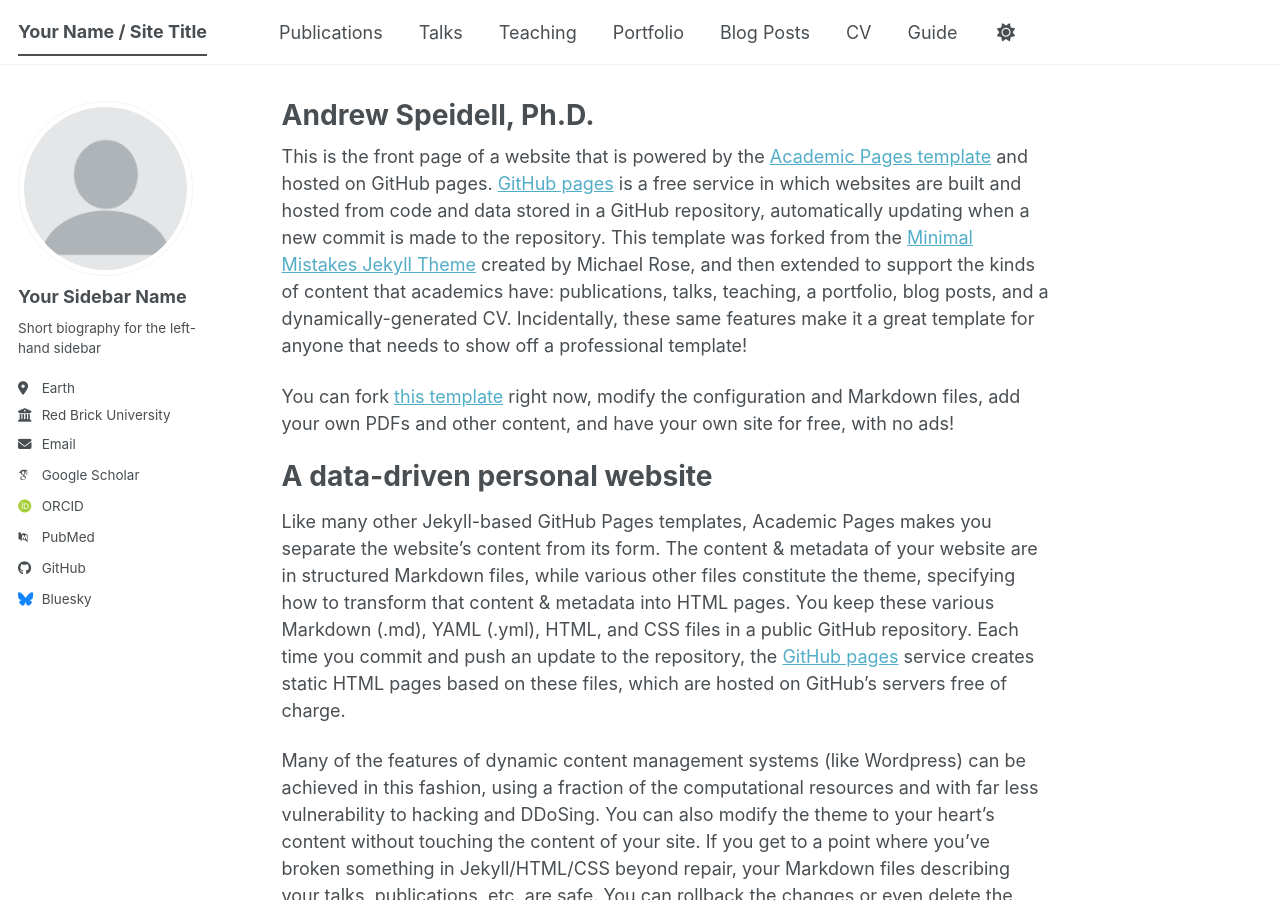
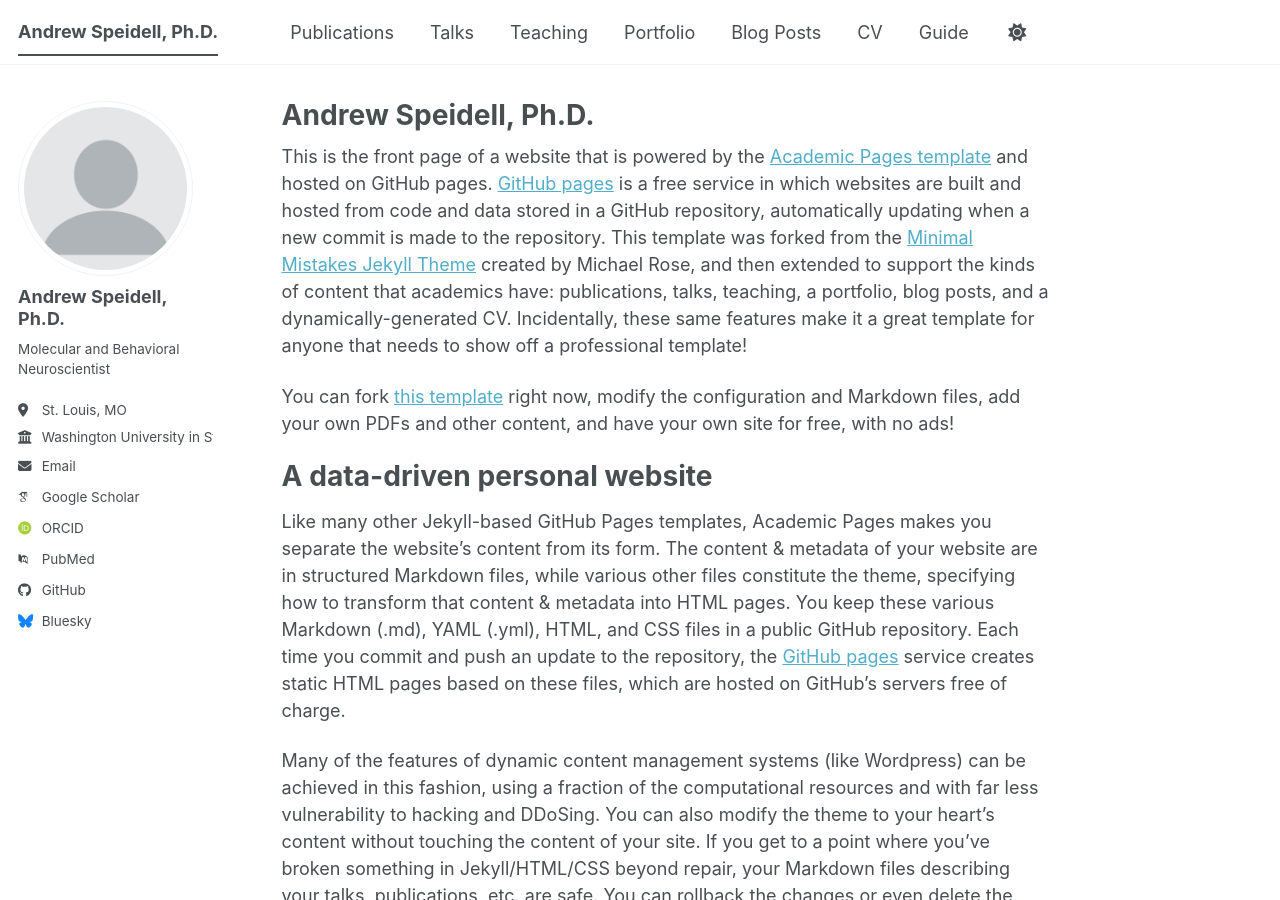
Before and after one commit to Speidell/speidell.github.io, a Jekyll site: the page built from _pages/about.md, in a window 1280 px wide and 900 px high. Built offline with Jekyll 4.4.1, drawn with Linux system fonts in a browser that asks for light colours; some web fonts are replaced; a script bundle is joined from its source files by our own code; library files that are not in the unit come from our copies.

Commit message:
Update _config.yml

```diff
--- a/_config.yml
+++ b/_config.yml
@@ -9,14 +9,14 @@
 # Basic Site Settings
 locale                   : "en-US"
 site_theme               : "default" # The available themes options are "default", "air", "sunrise", "mint", "dirt" and "contrast"
-title                    : "Your Name / Site Title"
+title                    : "Andrew Speidell, Ph.D."
 title_separator          : "-"
 name                     : &name "Your Name"
 description              : &description "Your Name's academic portfolio"   # Update this with a general description of your site, this is the default if not overridden by a page
-url                      : https://academicpages.github.io # The base hostname & protocol for your site e.g. "https://[your GitHub username].github.io",
+url                      : https://speidell.github.io # The base hostname & protocol for your site e.g. "https://[your GitHub username].github.io",
                                                            # or if you already have some other page hosted on Github then use "https://[your GitHub username].github.io/[Your Repo Name]"
 baseurl                  : "" # the subpath of your site, e.g. "/blog"
-repository               : "academicpages/academicpages.github.io"
+repository               : "speidell.github.com"
 
 # Site Author - The following control what appear as part of the author content on the side bar.
 #               If a field is blank the icon and link will not appear, otherwise it will be shown.
@@ -24,13 +24,13 @@ repository               : "academicpages/academicpages.github.io"
 author:
   # Biographic information
   avatar           : "profile.png"
-  name             : "Your Sidebar Name"
+  name             : "Andrew Speidell, Ph.D."
   pronouns         : # example: "she/her"
-  bio              : "Short biography for the left-hand sidebar"
-  location         : "Earth"
-  employer         : "Red Brick University"
+  bio              : "Molecular and Behavioral Neuroscientist"
+  location         : "St. Louis, MO"
+  employer         : "Washington University in St. Louis"
   uri              : # URL
-  email            : "none@example.org"
+  email            : "131722827+Speidell@users.noreply.github.com"
 
   # Academic websites
   academia         : # URL
```
